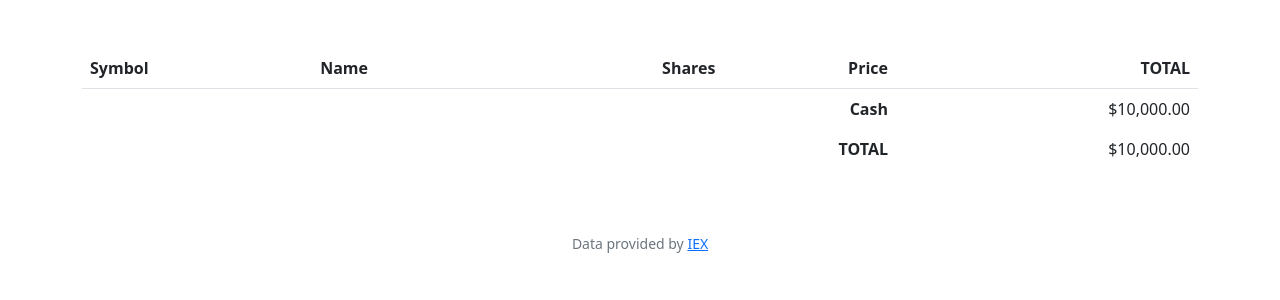
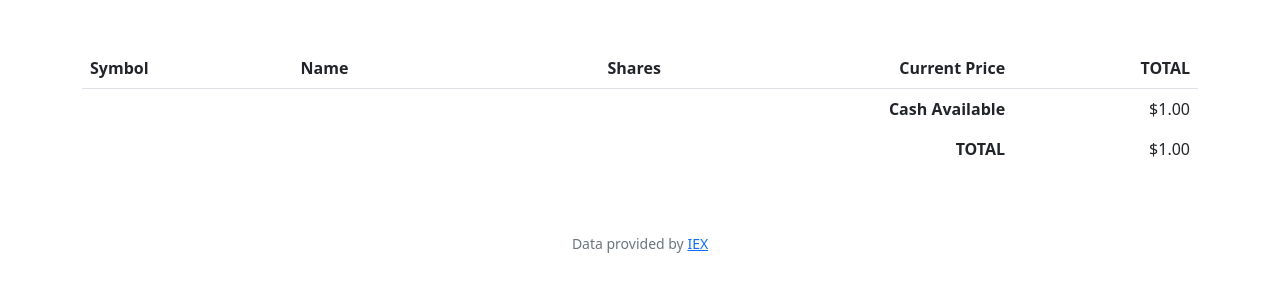
Before and after one commit to York13Pud/cs50x, a Flask app: page / in a window 1280 px wide. Shown: the part 76-376 px from the top of the page. Run offline with Flask 3, Linux system fonts and the light colour scheme; a user stored in the database is signed in; tables that the repository leaves empty hold one stand-in row (values such as "Sample post"); data that the repository does not hold is empty; some libraries are stand-ins or nearby versions.

Commit message:
Completed index template

```diff
--- a/week-09-flask-ajax/finance/templates/index.html
+++ b/week-09-flask-ajax/finance/templates/index.html
@@ -11,21 +11,29 @@
                 <th class="text-start">Symbol</th>
                 <th class="text-start">Name</th>
                 <th class="text-end">Shares</th>
-                <th class="text-end">Price</th>
+                <th class="text-end">Current Price</th>
                 <th class="text-end">TOTAL</th>
             </tr>
         </thead>
     <tbody>
-
+        {% for ticker in tickers %}
+            <tr>
+                <td class="text-start">{{ticker.symbol}}</td>
+                <td class="text-start">{{ticker.name}}</td>
+                <td class="text-end">{{ticker.avail_shares}}</td>
+                <td class="text-end">{{ticker.price | usd }}</td>
+                <td class="text-end">{{ticker.total_price | usd }}</td>
+            </tr>
+        {% endfor %}
     </tbody>
     <tfoot>
         <tr>
-                <td class="border-0 fw-bold text-end" colspan="4">Cash</td>
-                <td class="border-0 text-end">$10,000.00</td>
+            <td class="border-0 fw-bold text-end" colspan="4">Cash Available</td>
+            <td class="border-0 text-end">{{ cash | usd }}</td>
         </tr>
         <tr>
             <td class="border-0 fw-bold text-end" colspan="4">TOTAL</td>
-                <td class="border-0 w-bold text-end">$10,000.00</td>
+            <td class="border-0 w-bold text-end">{{ total | usd }} </td>
         </tr>
     </tfoot>
     </table>
```
Lines whose indentation alone changed are shown as unchanged.
